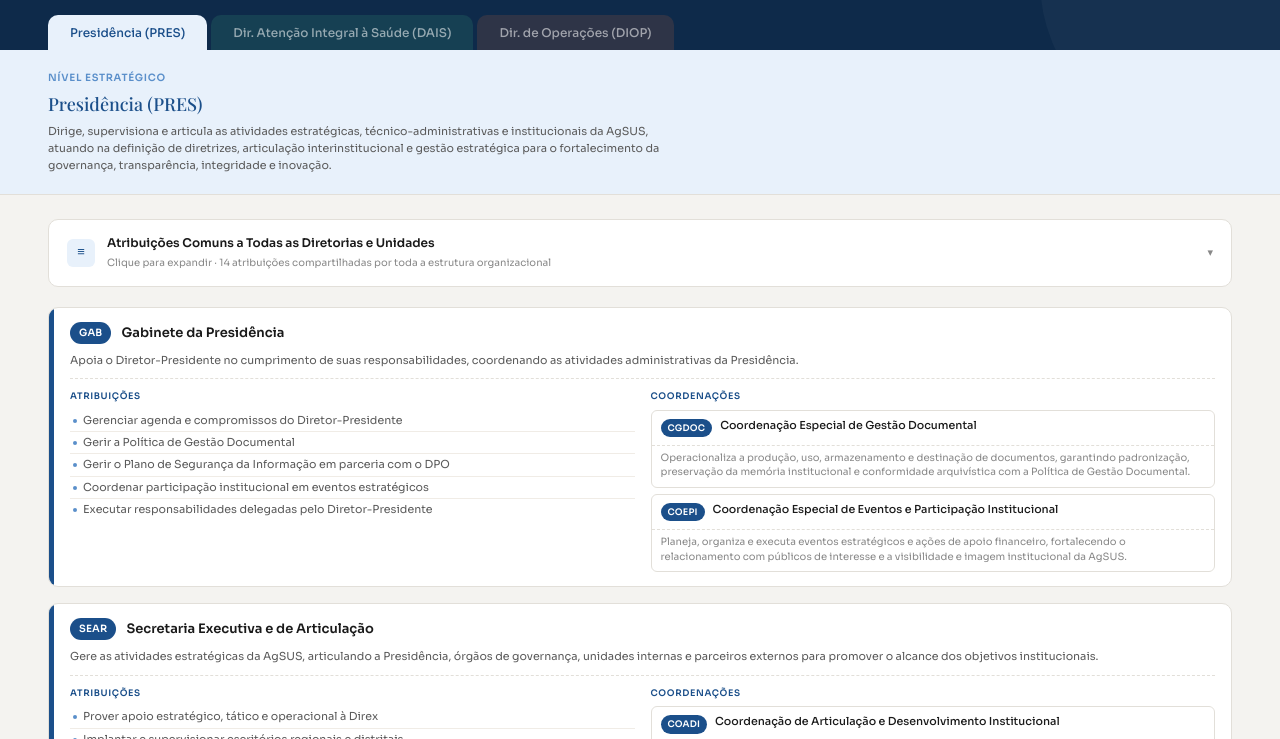
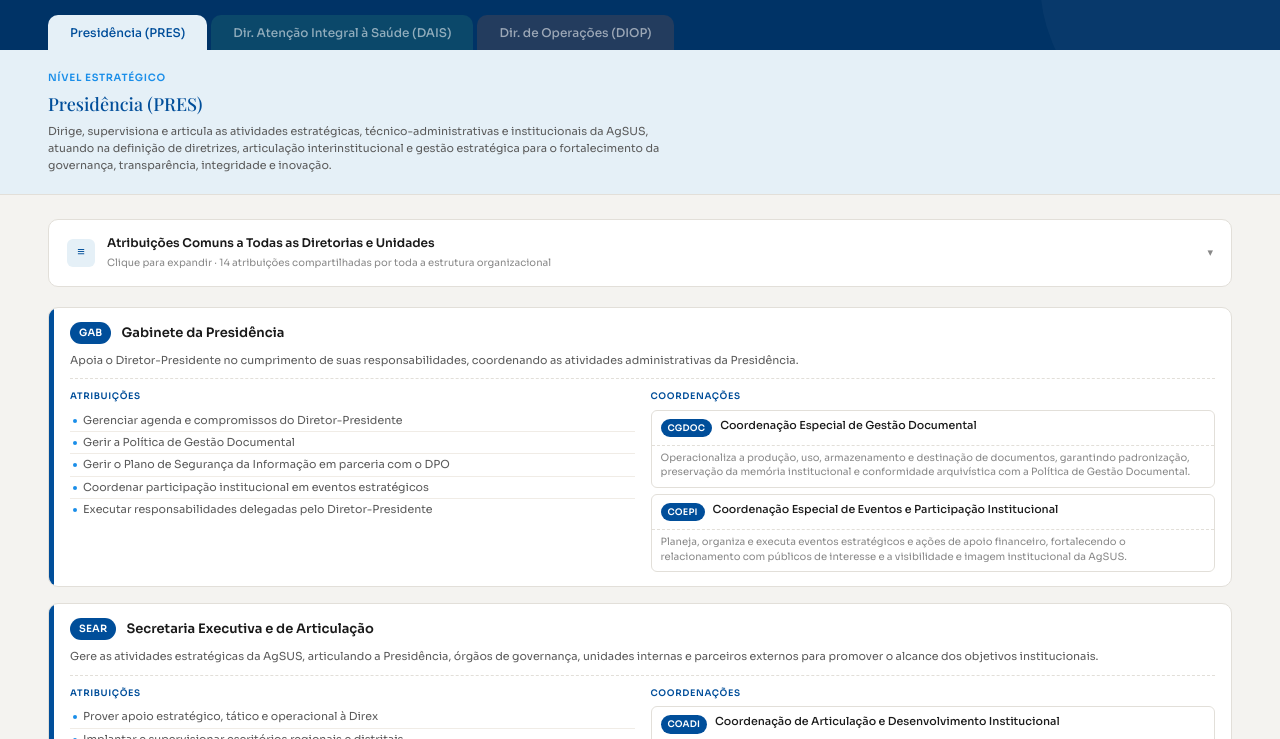
Before and after one commit to rodrigoneris-arch/textos, a plain HTML site: page index.html in a window 1280 px wide. Shown: the part 99-838 px from the top of the page. Drawn offline with nearby package versions, Linux system fonts and the light colour scheme.

Commit message:
index.html

```diff
--- a/index.html
+++ b/index.html
@@ -7,19 +7,19 @@
 <link href="https://fonts.googleapis.com/css2?family=Sora:wght@300;400;500;600&family=Playfair+Display:wght@400;500&display=swap" rel="stylesheet">
 <style>
 :root {
-  --pres:        #1B4F8A;
-  --pres-l:      #E8F1FB;
-  --pres-m:      #5A8FCA;
-  --pres-b:      #A8C4E8;
-  --dais:        #0D6E4F;
-  --dais-l:      #E4F5EE;
-  --dais-m:      #3FA87C;
-  --dais-b:      #8FCFB5;
-  --diop:        #8B3A1A;
-  --diop-l:      #FAF0EB;
-  --diop-m:      #C4663A;
-  --diop-b:      #E5B49A;
-  --dark:        #0E2A4A;
+  --pres:        #004E9A; /* Azul Escuro (SUS) */
+  --pres-l:      #E5F0F7;
+  --pres-m:      #1A8EE9; /* Azul Claro (Ag) */
+  --pres-b:      #A8D4F5;
+  --dais:        #008F20; /* Verde escurecido para contraste em textos */
+  --dais-l:      #E5F8E9;
+  --dais-m:      #00C22B; /* Verde vivo (Logo) */
+  --dais-b:      #A3E8B3;
+  --diop:        #D90000; /* Vermelho escurecido para contraste */
+  --diop-l:      #FFEBEC;
+  --diop-m:      #FF0000; /* Vermelho vivo (Logo) */
+  --diop-b:      #FFB3B3;
+  --dark:        #003366; /* Tom mais profundo do azul para o cabeçalho */
   --text:        #1a1a1a;
   --muted:       #5a5a5a;
   --light:       #888;
@@ -728,7 +728,7 @@
             <div>
               <div class="ucol-title">Atribuições</div>
               <ul class="attr-list">
-                <li>Identificar necessidades e fomentar tecnologias em saúde</li>
+                <li>Identificar necessidades e fomentar technologies em saúde</li>
                 <li>Estruturar projetos de soluções tecnológicas em saúde</li>
                 <li>Propor e gerir parcerias e cooperações técnicas em TI saúde</li>
                 <li>Apoiar propriedade intelectual e transferência de tecnologia</li>
@@ -739,7 +739,7 @@
               <div class="coords-list">
                 <div class="coord"><div class="coord-top"><span class="c-badge">CSESD</span><span class="c-name">Coordenação de Soluções Estratégicas em Saúde Digital</span></div><div class="c-prop">Implementa soluções tecnológicas inovadoras por meio da prospecção, estruturação e qualificação de ferramentas digitais, contribuindo para a transformação digital dos serviços da AgSUS no SUS.</div></div>
                 <div class="coord"><div class="coord-top"><span class="c-badge">CNSD</span><span class="c-name">Coordenação do Núcleo de Saúde Digital</span></div><div class="c-prop">Coordena e implementa os serviços do Núcleo de Saúde Digital da AgSUS, organizando produção e análise de dados para ampliar acesso e qualificar a atenção à saúde por meio da transformação digital.</div></div>
-                <div class="coord"><div class="coord-top"><span class="c-badge">CTAE</span><span class="c-name">Coordenação de Tecnologias Aplicadas à Atenção Especializada</span></div><div class="c-prop">Planeja e coordena ações voltadas ao desenvolvimento de soluções tecnológicas no âmbito da Atenção Especializada, conforme necessidades identificadas na execução do Contrato de Gestão.</div></div>
+                <div class="coord"><div class="coord-top"><span class="c-badge">CTAE</span><span class="c-name">Coordenação de Tecnologias Aplicadas à Atenção Especializada</span></div><div class="c-prop">Planeja e coordena ações voltadas ao desenvolvimento de soluções tecnológicas no âmbito da Atenção Especializada, conforme necessidades identificadas na execution do Contrato de Gestão.</div></div>
               </div>
             </div>
           </div>
```
